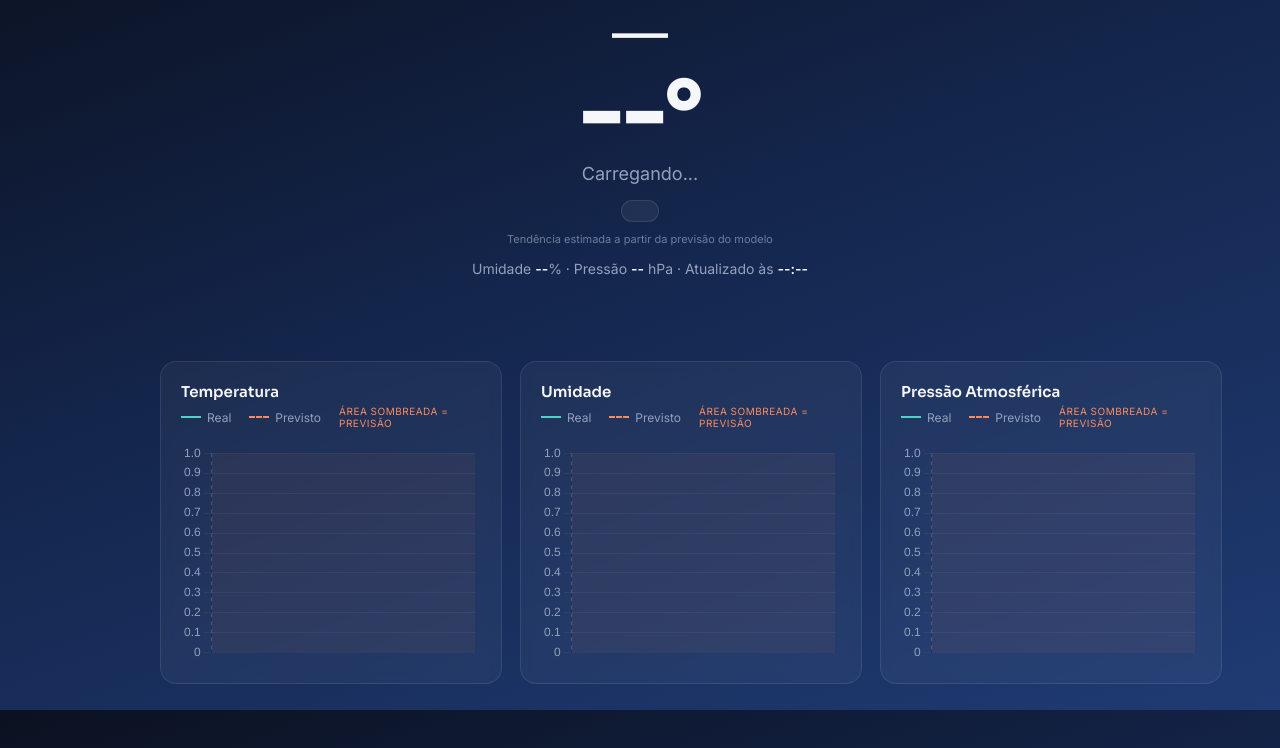
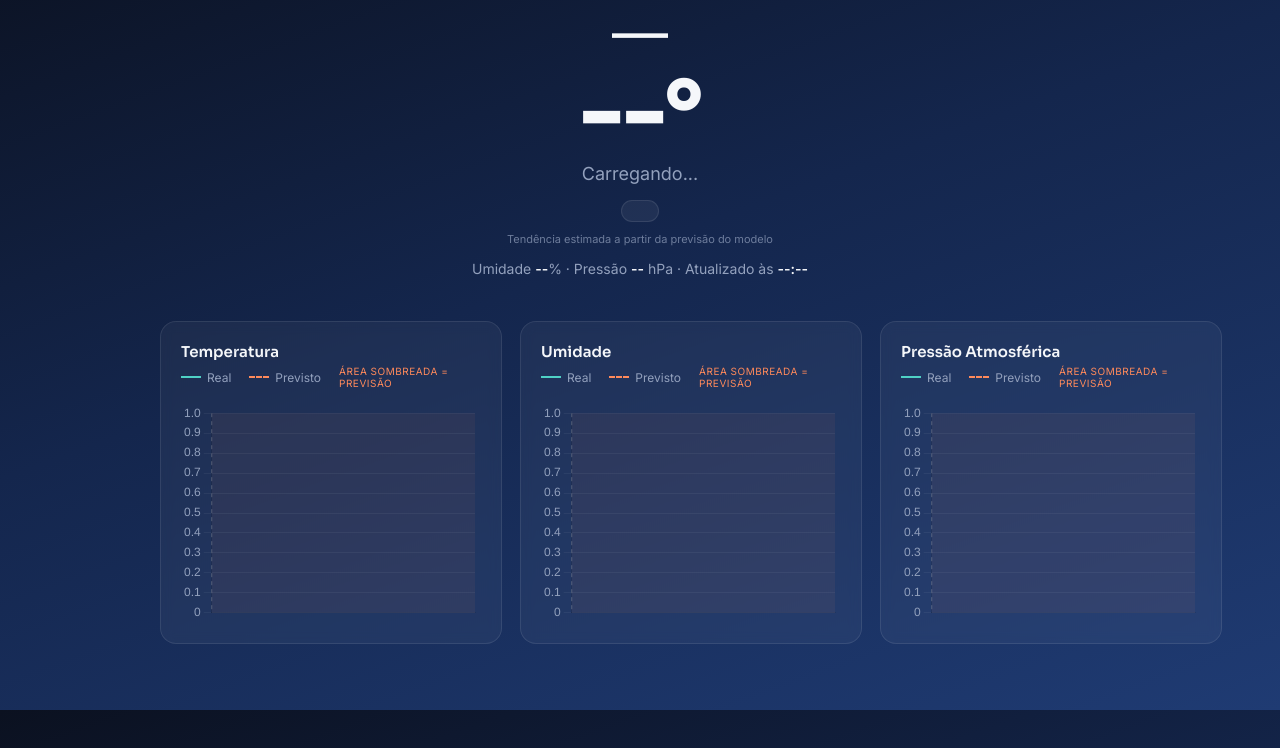
Before and after one commit to valtergomesneto/weather-station, a Flask app: page / in a window 1280 px wide. Shown: the part 90-838 px from the top of the page. Run offline with Flask 3, Linux system fonts and the light colour scheme; data that the repository does not hold is empty; some libraries are stand-ins or nearby versions.

Commit message:
Alinhamento do dash

```diff
--- a/weather-dashboard/templates/index.html
+++ b/weather-dashboard/templates/index.html
@@ -99,18 +99,18 @@
             font-weight: 600;
         }
 
-        /* ---------- FORECAST STRIP ---------- */
-        .forecast-strip {
+        /* ---------- DASHBOARD GRID (UNIFICADA) ---------- */
+        .main-dashboard-grid {
             display: grid;
             grid-template-columns: repeat(3, 1fr);
-            gap: 14px;
+            gap: 18px;
             margin: 8px 0 40px;
         }
 
         .forecast-card {
             background: var(--card-bg);
-            border: 1px dashed var(--card-border);
-            border-radius: 14px;
+            border: 1px solid var(--card-border);
+            border-radius: 16px;
             padding: 18px 12px;
             text-align: center;
             backdrop-filter: blur(6px);
@@ -152,12 +152,6 @@
         }
 
         /* ---------- CHARTS ---------- */
-        .charts-grid {
-            display: grid;
-            grid-template-columns: 1fr 1fr 1fr;
-            gap: 18px;
-        }
-
         .chart-card {
             background: var(--card-bg);
             border: 1px solid var(--card-border);
@@ -213,12 +207,11 @@
 
         @media (max-width: 640px) {
             .hero .temp { font-size: 64px; }
-            .forecast-strip { grid-template-columns: 1fr; }
-            .charts-grid { grid-template-columns: 1fr; }
+            .main-dashboard-grid { grid-template-columns: 1fr; }
         }
 
         @media (max-width: 960px) and (min-width: 641px) {
-            .charts-grid { grid-template-columns: 1fr 1fr; }
+            .main-dashboard-grid { grid-template-columns: 1fr 1fr; }
         }
     </style>
 </head>
@@ -238,11 +231,14 @@
         </div>
     </div>
 
-    <div class="forecast-strip" id="forecastStrip">
-        <!-- preenchido via JS -->
-    </div>
+    <!-- GRELHA UNIFICADA -->
+    <div class="main-dashboard-grid">
+        <!-- Previsões Superiores -->
+        <div id="forecastStrip" style="display: contents;">
+            <!-- preenchido via JS -->
+        </div>
 
-    <div class="charts-grid">
+        <!-- Gráficos Inferiores -->
         <div class="chart-card">
             <h3>Temperatura</h3>
             <p class="legend-hint">
@@ -301,9 +297,6 @@
         }
     }
 
-    // Heurística simples só para escolher um ícone/rótulo de condição na
-    // interface. Não é o modelo de previsão (que estima temperatura e
-    // umidade numericamente) — é só uma leitura amigável do estado atual.
     function getCondition(temp, umid) {
         if (umid >= 85) return { icon: "🌧️", label: "Chuva provável" };
         if (temp >= 30) return { icon: "☀️", label: "Quente" };
@@ -312,10 +305,6 @@
         return { icon: "❄️", label: "Frio" };
     }
 
-    // Gera uma frase curta de tendência comparando o valor atual com o
-    // previsto para t+3h. É uma heurística sobre a SAÍDA do modelo de
-    // regressão (temperatura/umidade) — não é uma previsão de chuva
-    // propriamente dita, já que o modelo não classifica precipitação.
     function buildOutlook(real, pred) {
         const n = real.temperatura.length;
         if (n === 0 || pred.temperatura.length === 0) {
@@ -342,8 +331,6 @@
         else if (deltaTemp >= 1.5) frases.push("🌡️ Deverá esquentar um pouco");
         else frases.push("🌡️ Temperatura deve seguir estável");
 
-        // Pressão em queda é um sinal clássico de mudança de tempo se
-        // aproximando; em alta costuma indicar tempo estabilizando.
         if (real.pressao && pred.pressao && real.pressao.length > 0 && pred.pressao.length > 0) {
             const pressaoAtual = real.pressao[n - 1];
             const pressaoFutura = pred.pressao[pred.pressao.length - 1];
@@ -358,11 +345,6 @@
     }
 
     function formatHora(isoString) {
-        // A causa raiz do desalinhamento de horário foi corrigida na fonte
-        // (mqtt_to_postgres.py agora grava data_hora explicitamente em
-        // horário local, em vez de depender do CURRENT_TIMESTAMP do banco,
-        // que vinha em UTC). Então aqui só extraímos a hora do texto, sem
-        // nenhuma conversão de fuso — o valor já vem correto do backend.
         const match = isoString.match(/(\d{2}):(\d{2})/);
         return match ? `${match[1]}:${match[2]}` : isoString;
     }
@@ -480,8 +462,6 @@
         }
     }
 
-    // Plugin customizado: sombreia a região de previsão e desenha uma linha
-    // tracejada marcando onde termina o dado real e começa a projeção.
     const forecastShadePlugin = {
         id: "forecastShade",
         beforeDraw(chart) {
```
